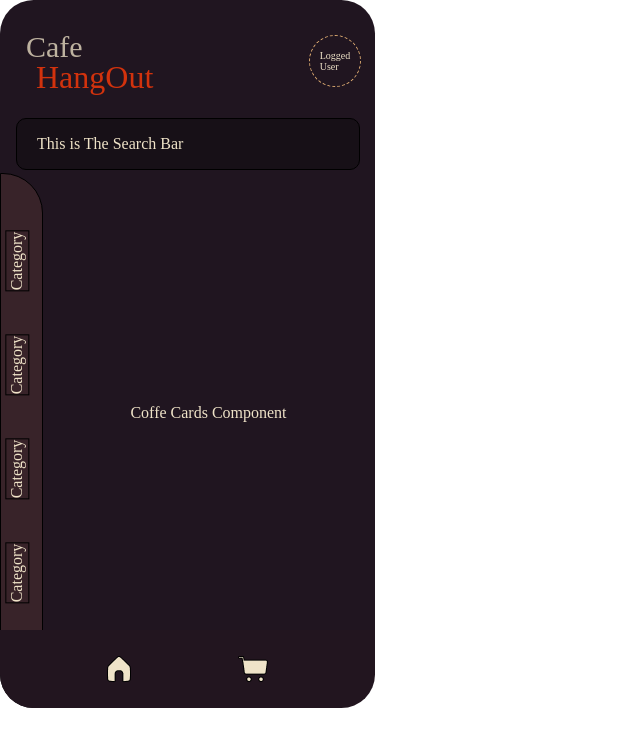
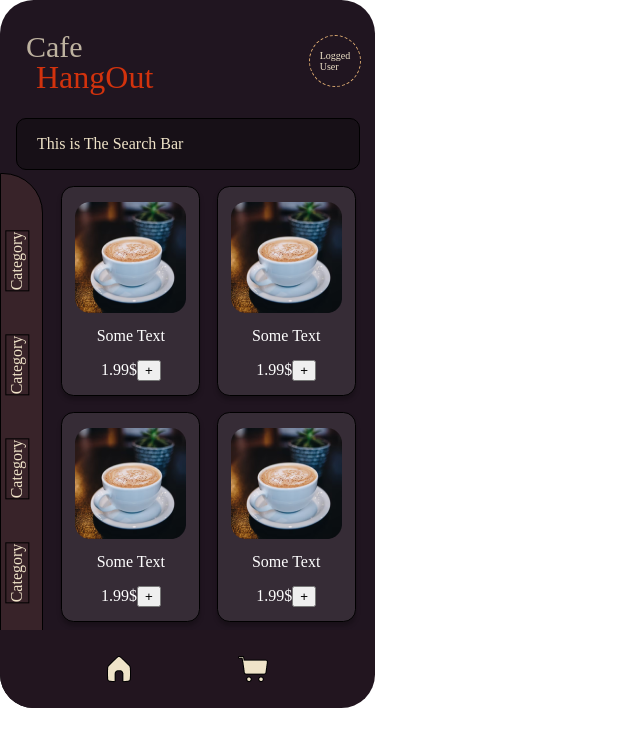
Before and after one commit to HangOutYL/HangOut, a React (Create React App) app: page / in a window 1280 px wide. Shown: the top 746 px of the page, without its empty margins (0-640 px from the left). Built offline with nearby package versions, Linux system fonts and the light colour scheme; a web font is replaced by a local one.

Commit message:
Coffee Cards Layout Design

```diff
--- a/src/components/Home/CoffeCards.js
+++ b/src/components/Home/CoffeCards.js
@@ -1,7 +1,59 @@
 import React from "react";
+import Coffee1 from "../../views/CoffeeImage1.png";
 
 const CoffeCards = () => {
-  return <div className="CoffeeCards">Coffe Cards Component</div>;
+  return (
+    <div className="CoffeeCards">
+      <div className="Card">
+        <img src={Coffee1} alt="CoffeeImage" />
+        <span className="Text">Some Text</span>
+        <div className="PriceAndCart">
+          <span className="Price">1.99$</span>
+          <button className="AddToCart">+</button>
+        </div>
+      </div>
+      <div className="Card">
+        <img src={Coffee1} alt="CoffeeImage" />
+        <span className="Text">Some Text</span>
+        <div className="PriceAndCart">
+          <span className="Price">1.99$</span>
+          <button className="AddToCart">+</button>
+        </div>
+      </div>
+      <div className="Card">
+        <img src={Coffee1} alt="CoffeeImage" />
+        <span className="Text">Some Text</span>
+        <div className="PriceAndCart">
+          <span className="Price">1.99$</span>
+          <button className="AddToCart">+</button>
+        </div>
+      </div>
+      <div className="Card">
+        <img src={Coffee1} alt="CoffeeImage" />
+        <span className="Text">Some Text</span>
+        <div className="PriceAndCart">
+          <span className="Price">1.99$</span>
+          <button className="AddToCart">+</button>
+        </div>
+      </div>
+      <div className="Card">
+        <img src={Coffee1} alt="CoffeeImage" />
+        <span className="Text">Some Text</span>
+        <div className="PriceAndCart">
+          <span className="Price">1.99$</span>
+          <button className="AddToCart">+</button>
+        </div>
+      </div>
+      <div className="Card">
+        <img src={Coffee1} alt="CoffeeImage" />
+        <span className="Text">Some Text</span>
+        <div className="PriceAndCart">
+          <span className="Price">1.99$</span>
+          <button className="AddToCart">+</button>
+        </div>
+      </div>
+    </div>
+  );
 };
 
 export default CoffeCards;
--- a/src/components/Home/home.css
+++ b/src/components/Home/home.css
@@ -146,15 +146,37 @@
 
 .CoffeeCards {
   display: flex;
-  justify-content: center;
+  flex-direction: row;
+  justify-content: space-evenly;
+  flex-wrap: wrap;
+  overflow: auto;
   align-items: center;
   position: absolute;
   width: 327px;
   height: 480px;
   left: 45px;
-  top: 173px;
+  top: 170px;
   /* border: 1px solid #09139ca8; */
   border-radius: 5%;
+}
+
+.Card {
+  display: flex;
+  flex-direction: column;
+  justify-content: space-evenly;
+  align-items: center;
+  margin-top: 1em;
+  /* position: absolute; */
+  width: 139px;
+  height: 210px;
+  left: 63px;
+  top: 201px;
+  color: white;
+  background: rgba(255, 255, 255, 0.1);
+  border: 1px solid #000000;
+  box-sizing: border-box;
+  box-shadow: 0px 4px 4px rgba(0, 0, 0, 0.25);
+  border-radius: 12.6087px;
 }
 
 /* Bottom Nav Bar */
--- a/src/index.css
+++ b/src/index.css
@@ -2,8 +2,8 @@ body {
   margin: 0;
   padding: 0;
   /* border: 1px solid blue; */
-  height: 100vh;
-  width: 100vw;
+  height: 701px;
+  width: 375px;
   background: #ffffff;
   font-family: -apple-system, BlinkMacSystemFont, "Segoe UI", "Roboto", "Oxygen",
     "Ubuntu", "Cantarell", "Fira Sans", "Droid Sans", "Helvetica Neue",
```
Also changed, not shown: src/views/CoffeeImage1.png (added).
